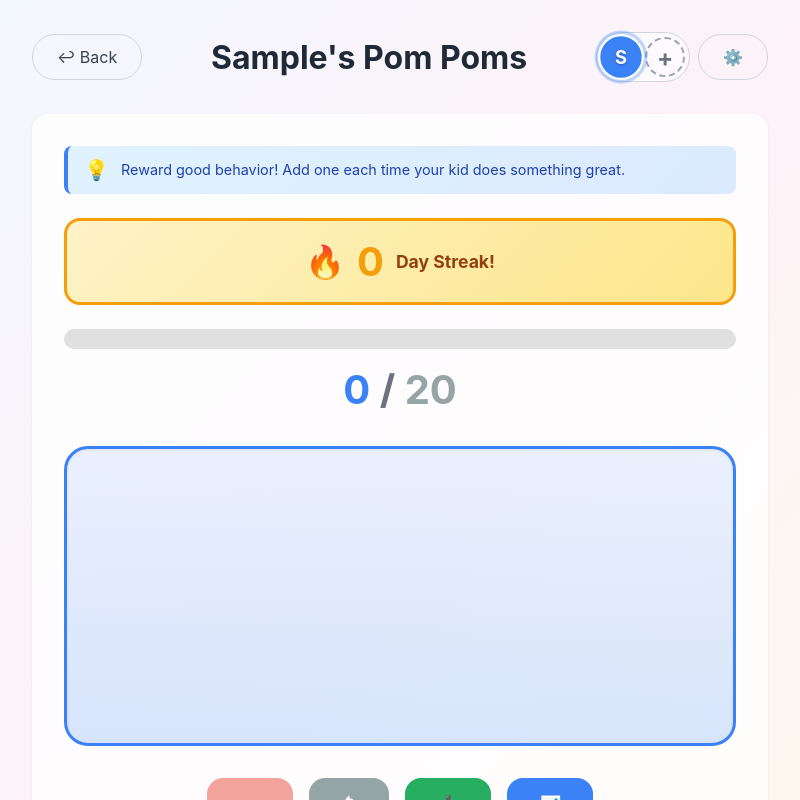
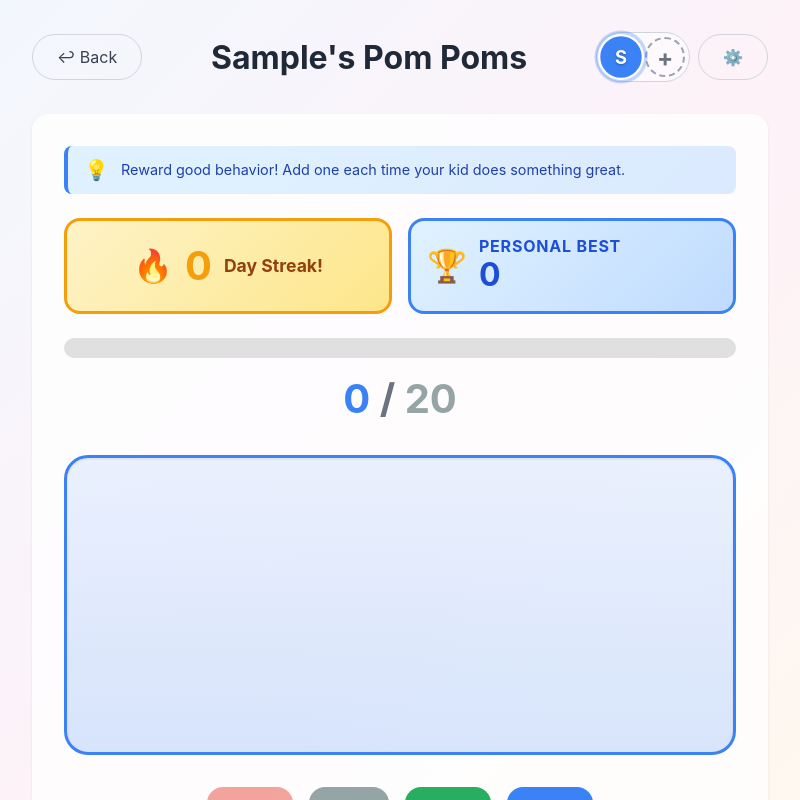
Before and after one commit to behickok/parent-hacks, a SvelteKit app: page /pompom-tracker in a window 1280 px wide. Both pictures are taken after typing "Sample" into the empty fields and a click on the button "Add Kid". Shown: the top 800 px of the page, without its empty margins (240-1040 px from the left). Built offline with nearby package versions, Linux system fonts and the light colour scheme.

Commit message:
feat: add personal best tracking to pompom tracker

```diff
--- a/src/routes/pompom-tracker/+page.svelte
+++ b/src/routes/pompom-tracker/+page.svelte
@@ -18,6 +18,7 @@
         let streak = $state(0);
         let lastCountDate = $state(null);
         let lastCountValue = $state(null);
+        let personalBest = $state(0);
 
 	const themes = {
 		pompoms: { emoji: '🎨', name: 'Pom Poms' },
@@ -62,11 +63,29 @@
 				// Migration: Add color to existing kids if missing
 				let needsSave = false;
                                 kids = kids.map((kid, index) => {
+                                        let updatedKid = kid;
+
                                         if (!kid.color) {
                                                 needsSave = true;
-						return { ...kid, color: colorOptions[index % colorOptions.length] };
+                                                updatedKid = {
+                                                        ...updatedKid,
+                                                        color: colorOptions[index % colorOptions.length]
+                                                };
                                         }
-					return kid;
+
+                                        if (kid.personalBest === undefined) {
+                                                needsSave = true;
+                                                updatedKid = {
+                                                        ...updatedKid,
+                                                        personalBest: Math.max(
+                                                                kid.currentCount ?? 0,
+                                                                kid.lastCountValue ?? 0,
+                                                                kid.initialCount ?? 0
+                                                        )
+                                                };
+                                        }
+
+                                        return updatedKid;
                                 });
                                 if (needsSave) {
                                         saveToLocalStorage();
@@ -85,7 +104,12 @@
                                                 initialCount: oldData.initialCount ?? 10,
                                                 targetCount: oldData.targetCount ?? 20,
                                                 theme: oldData.theme ?? 'pompoms',
-						createdAt: Date.now()
+                                                createdAt: Date.now(),
+                                                personalBest: Math.max(
+                                                        oldData.currentCount ?? 0,
+                                                        oldData.lastCountValue ?? 0,
+                                                        oldData.initialCount ?? 0
+                                                )
                                         };
 					kids = [migrationKid];
 					activeKidId = migrationKid.id;
@@ -119,7 +143,8 @@
                                                                 theme,
                                                                 streak,
                                                                 lastCountDate,
-								lastCountValue
+                                                                lastCountValue,
+                                                                personalBest
                                                         };
                                                 }
                                                 return kid;
@@ -146,6 +171,13 @@
                                 streak = kid.streak || 0;
                                 lastCountDate = kid.lastCountDate || null;
                                 lastCountValue = kid.lastCountValue || null;
+                                personalBest =
+                                        kid.personalBest ??
+                                        Math.max(
+                                                kid.currentCount ?? 0,
+                                                kid.lastCountValue ?? 0,
+                                                kid.initialCount ?? 0
+                                        );
                         }
                 });
         }
@@ -162,7 +194,8 @@
                         initialCount: defaultInitialCount,
                         targetCount: 20,
                         theme: newKidTheme,
-			createdAt: Date.now()
+                        createdAt: Date.now(),
+                        personalBest: defaultInitialCount
                 };
 
 		kids = [...kids, newKid];
@@ -202,6 +235,9 @@
 
         function addPompom() {
                 currentCount++;
+                if (currentCount > personalBest) {
+                        personalBest = currentCount;
+                }
                 saveToLocalStorage();
         }
 
@@ -214,6 +250,9 @@
 
         function reset() {
                 currentCount = initialCount;
+                if (currentCount > personalBest) {
+                        personalBest = currentCount;
+                }
                 saveToLocalStorage();
         }
 
@@ -254,6 +293,10 @@
                 lastCountDate = today;
                 lastCountValue = currentCount;
 
+                if (currentCount > personalBest) {
+                        personalBest = currentCount;
+                }
+
                 // Reset for next day
                 currentCount = initialCount;
 
@@ -266,6 +309,9 @@
                 }
                 if (currentCount < 0) {
                         currentCount = 0;
+                }
+                if (currentCount > personalBest) {
+                        personalBest = currentCount;
                 }
                 saveToLocalStorage();
                 showSettings = false;
@@ -433,10 +479,19 @@
 			<span class="info-text">Reward good behavior! Add one each time your kid does something great.</span>
 		</div>
 
+                <div class="stats-grid">
                         <div class="streak-display">
                                 <span class="streak-emoji">🔥</span>
                                 <span class="streak-number">{streak}</span>
                                 <span class="streak-label">Day Streak!</span>
+                        </div>
+                        <div class="personal-best-display">
+                                <span class="personal-best-icon">🏆</span>
+                                <div class="personal-best-text">
+                                        <span class="personal-best-label">Personal Best</span>
+                                        <span class="personal-best-value">{personalBest}</span>
+                                </div>
+                        </div>
                 </div>
 
                 <div class="progress-bar">
@@ -961,12 +1016,19 @@
 		line-height: 1.4;
 	}
 
+        .stats-grid {
+                display: grid;
+                grid-template-columns: repeat(auto-fit, minmax(180px, 1fr));
+                gap: 1rem;
+                margin-bottom: 1.5rem;
+        }
+
         .streak-display {
                 background: linear-gradient(135deg, #fef3c7 0%, #fde68a 100%);
                 border: 3px solid #f59e0b;
                 border-radius: 1rem;
                 padding: 1rem;
-		margin-bottom: 1.5rem;
+                margin-bottom: 0;
                 display: flex;
                 align-items: center;
                 justify-content: center;
@@ -986,6 +1048,38 @@
         .streak-label {
                 font-size: 1.1rem;
                 color: #92400e;
+        }
+
+        .personal-best-display {
+                background: linear-gradient(135deg, #e0f2fe 0%, #bfdbfe 100%);
+                border: 3px solid #3b82f6;
+                border-radius: 1rem;
+                padding: 1rem;
+                display: flex;
+                align-items: center;
+                gap: 0.75rem;
+                font-weight: bold;
+                color: #1d4ed8;
+        }
+
+        .personal-best-icon {
+                font-size: 2rem;
+        }
+
+        .personal-best-text {
+                display: flex;
+                flex-direction: column;
+                line-height: 1.2;
+        }
+
+        .personal-best-label {
+                font-size: 1rem;
+                text-transform: uppercase;
+                letter-spacing: 0.05em;
+        }
+
+        .personal-best-value {
+                font-size: 2rem;
         }
 
 	.progress-bar {
@@ -1139,6 +1233,10 @@
 	}
 
         @media (max-width: 600px) {
+                .stats-grid {
+                        grid-template-columns: 1fr;
+                }
+
                 .jar {
                         min-height: 200px;
                         max-height: 200px;
@@ -1176,5 +1274,17 @@
                 .streak-label {
                         font-size: 0.9rem;
                 }
+
+                .personal-best-display {
+                        padding: 0.75rem;
+                }
+
+                .personal-best-icon {
+                        font-size: 1.5rem;
+                }
+
+                .personal-best-value {
+                        font-size: 1.75rem;
+                }
         }
 </style>
```
Lines whose indentation alone changed are shown as unchanged.
